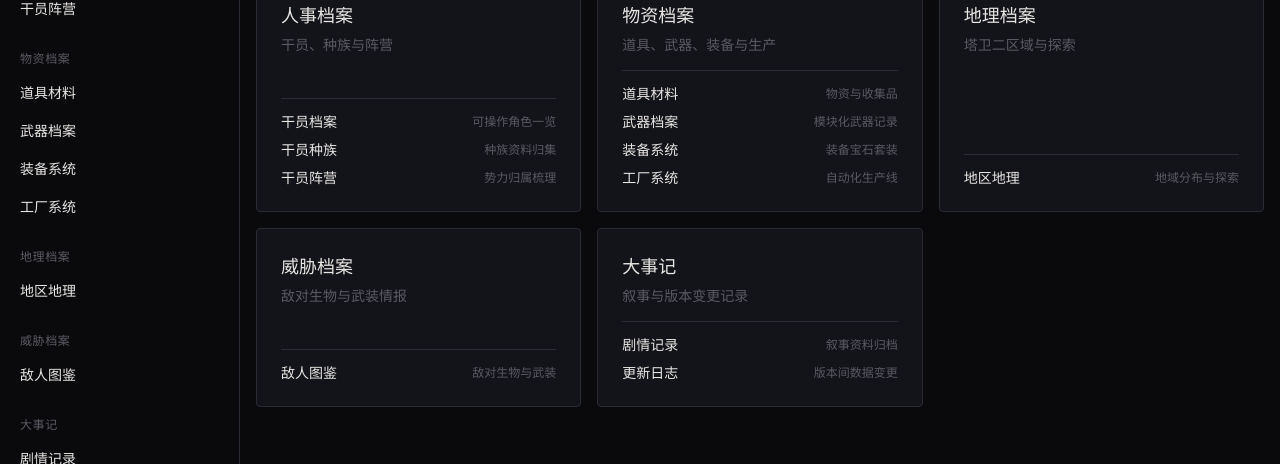
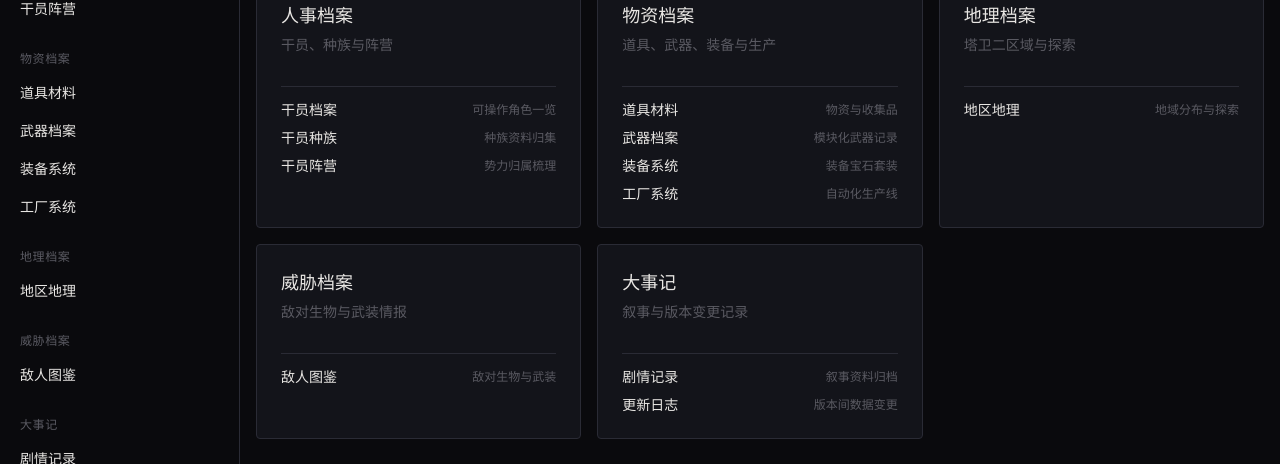
Before and after one commit to Deliay/hongshan-archives-bureau, a React (Vite) app: page /archive in a window 1280 px wide. Shown: the part 191-655 px from the top of the page. Built offline with nearby package versions, Linux system fonts and the light colour scheme; no server answers.

Commit message:
fix: reduce spacing between group title and single module links

```diff
--- a/src/routes/ArchiveHome.tsx
+++ b/src/routes/ArchiveHome.tsx
@@ -66,7 +66,7 @@ export default function ArchiveHome() {
               </h3>
               <p className="text-sm text-archive-lead mt-1">{group.desc}</p>
             </div>
-            <div className="mt-auto pt-3 border-t border-archive-border space-y-2">
+            <div className="mt-4 pt-3 border-t border-archive-border space-y-2">
               {group.modules.map((m) => (
                 <Link
                   key={m.path}
```
